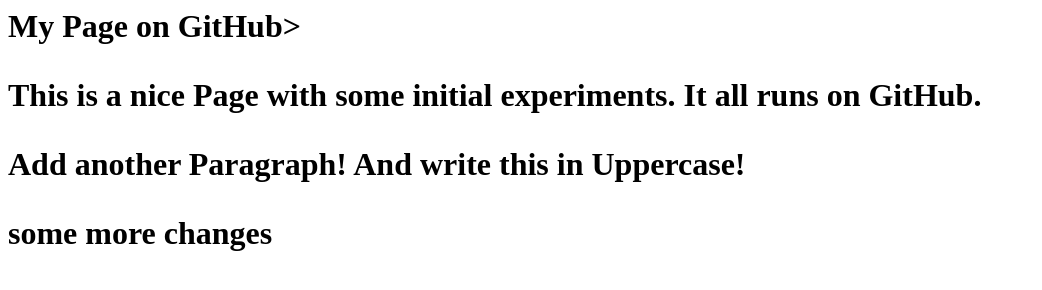
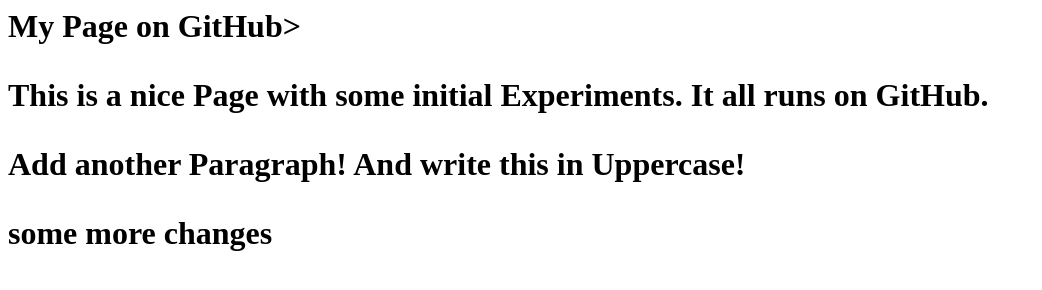
Before and after one commit to AdrianRygiol/hello-world, a plain HTML site: page index.html in a window 1280 px wide. Shown: the whole page, without its empty margins (0-1042 px from the left). Drawn offline with Linux system fonts and the light colour scheme.

Commit message:
Update index.html

```diff
--- a/index.html
+++ b/index.html
@@ -5,7 +5,7 @@
 </head>
 
 <body>
-<p>This is a nice Page with some initial experiments. It all runs on GitHub.</p>
+<p>This is a nice Page with some initial Experiments. It all runs on GitHub.</p>
 <p>Add another Paragraph! And write this in Uppercase!</p>
 <p>some more changes</p>
 </body>
```
